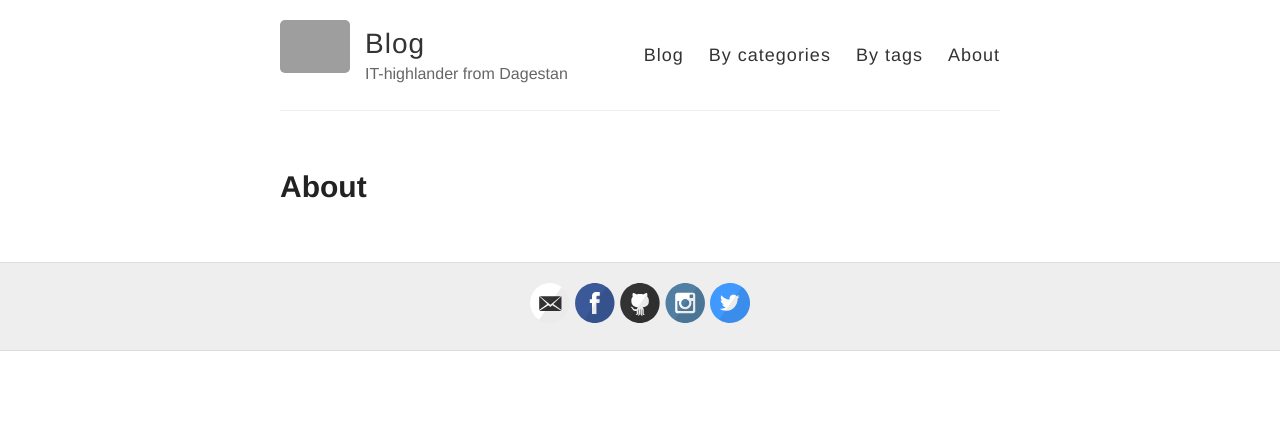
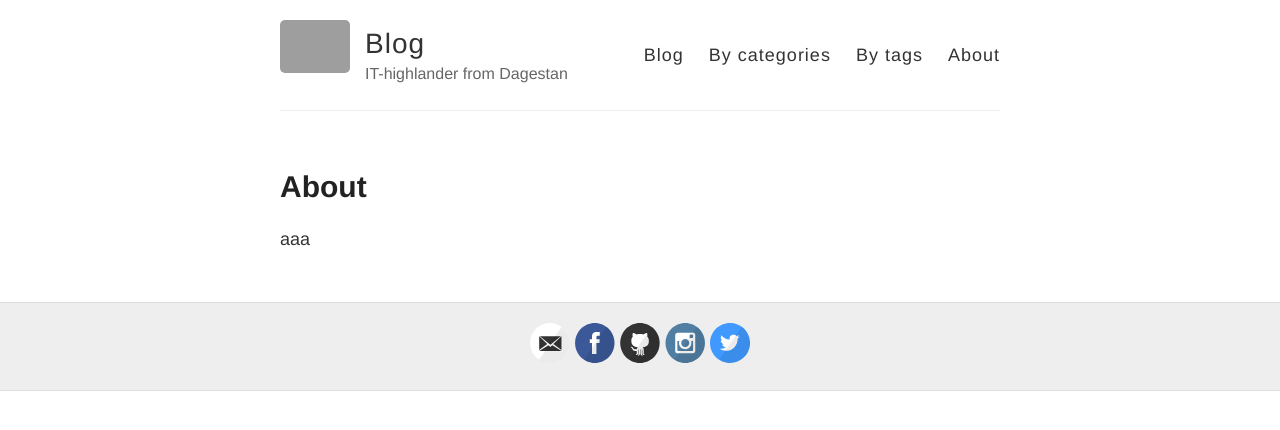
Before and after one commit to mrZizik/blog, a Jekyll site: the page built from about.md, in a window 1280 px wide. Shown: the top 430 px of the page. Built offline with Jekyll 4.4.1, drawn with Linux system fonts in a browser that asks for light colours.

```diff
--- a/_layouts/page.html
+++ b/_layouts/page.html
@@ -4,6 +4,6 @@
 
 <article class="page">
 
-  <h1>{{ page.title }}</h1>
+  <h1>{{ page.title }}</h1> aaa
 
 </article>
```
